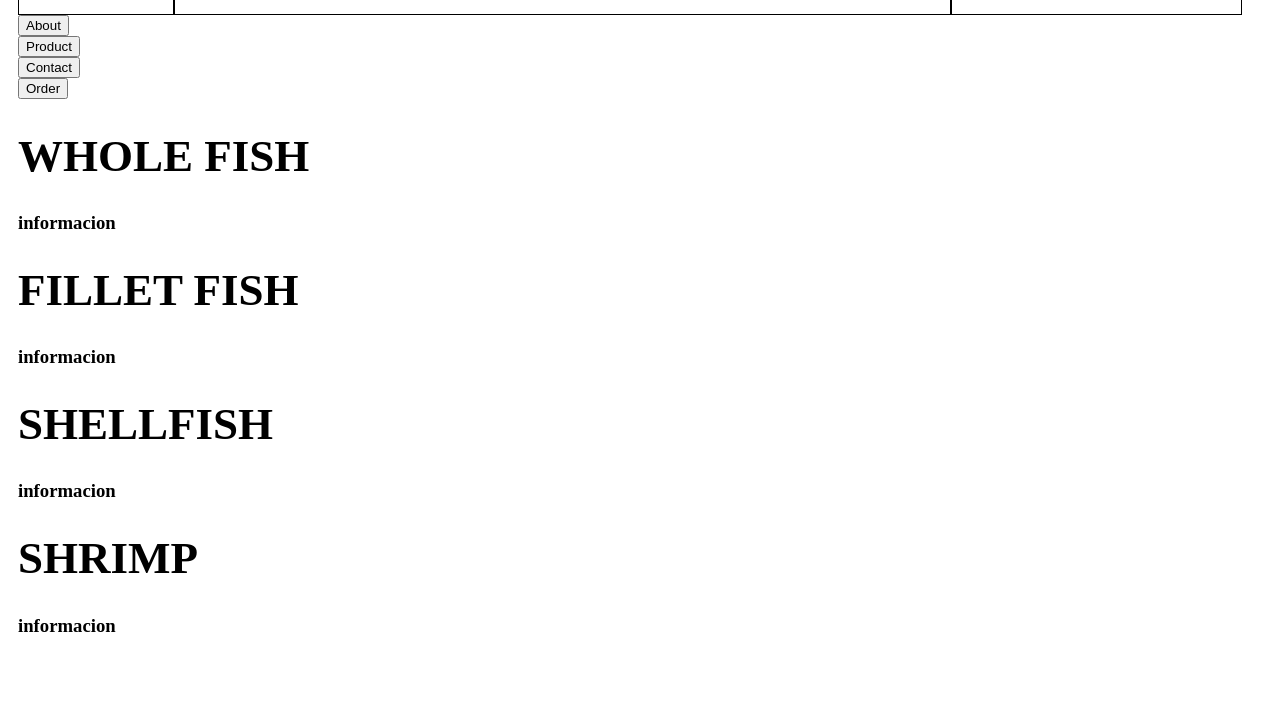
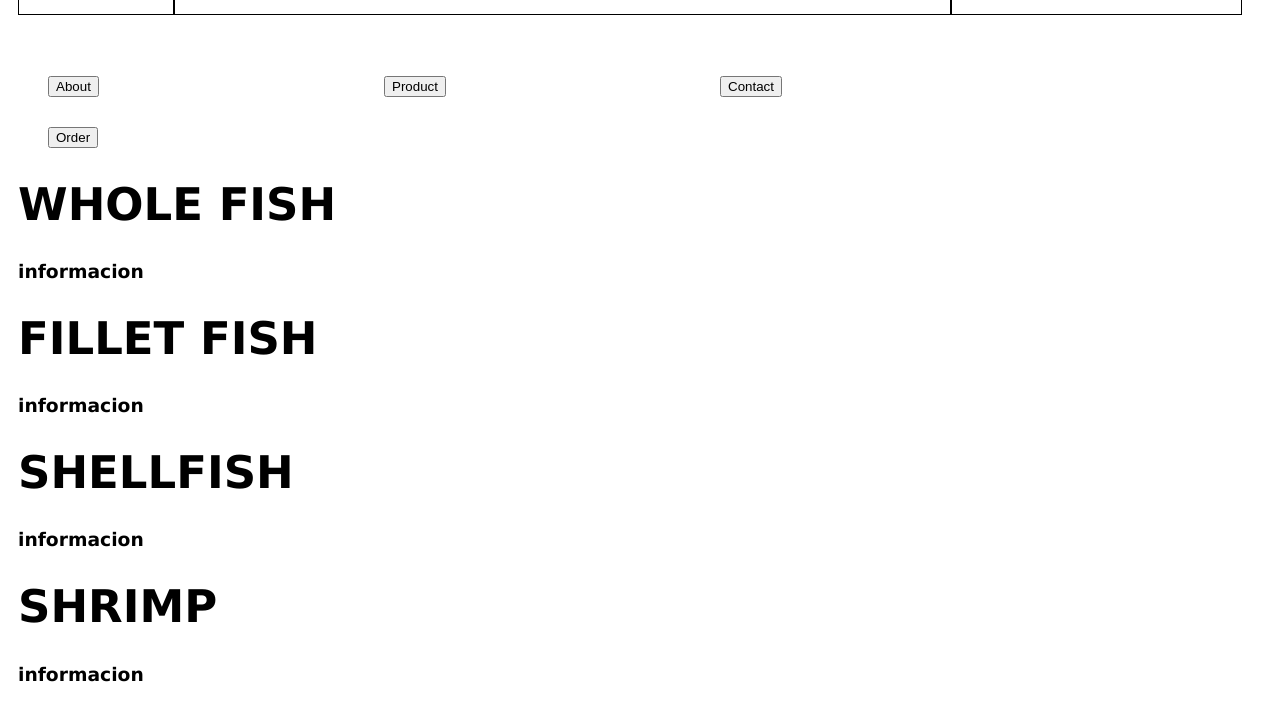
Before and after one commit to AngelRoEst/Practica-3.1, a plain HTML site: page index.html in a window 1280 px wide. Shown: the part 171-874 px from the top of the page. Before the commit the page ends 826 px from the top, so only its background shows below. Drawn offline with Linux system fonts and the light colour scheme.

Commit message:
buttons-width

```diff
--- a/index.html
+++ b/index.html
@@ -22,17 +22,18 @@
                 <h3>Jose Angel Rodriguez Estrada</h3>
             </div>
         </header>
-    <div class="navegacion">
-        <div>
+    <main>
+        <div class="col-3-navegacion">
+            <div class="button-about">
                 <button>About</button>
             </div>
-        <div>
+            <div class="button-product">
                 <button>Product</button>
             </div>
-        <div>
+            <div class="button-contact">
                 <button>Contact</button>
             </div>
-        <div>
+            <div class="button-order">
                 <button>Order</button>
             </div>
         </div>
@@ -54,6 +55,7 @@
                 <h3>informacion</h3>
             </div>
         </div>
+    </main>
 </div>
 </body>
 </html>
--- a/style.css
+++ b/style.css
@@ -1,3 +1,55 @@
+.row::after {
+    content: "";
+    clear: both;
+    display: table;
+  }
+
+  [class*="col-"] {
+    float: left;
+    padding: 15px;
+  }
+
+  [class*="button-"] {
+    float: left;
+    padding: 15px;
+  }
+
+  .col-1 {width: 8.33%;}
+  .col-2 {width: 16.66%;}
+  .col-3-navegacion{
+   width: 100%;
+}
+  .button-about{
+    width: 25%;
+  }
+
+  .button-product{
+    width: 25%;
+  }
+
+  .button-contact{
+    width: 25%;
+  }
+
+  .button-order{
+    width: 16%;
+  }
+
+  .col-4 {width: 33.33%;}
+  .col-5 {width: 41.66%;}
+  .col-6 {width: 50%;}
+  .col-7 {width: 58.33%;}
+  .col-8 {width: 66.66%;}
+  .col-9 {width: 75%;}
+  .col-10 {width: 83.33%;}
+  .col-11 {width: 91.66%;}
+  .col-12 {width: 100%;}
+
+  html {
+    font-family: "Lucida Sans", sans-serif;
+  }
+
+
 .pagina{
     padding-left: 10px; padding-right: 30px;
 }
```
Lines whose indentation alone changed are shown as unchanged.
